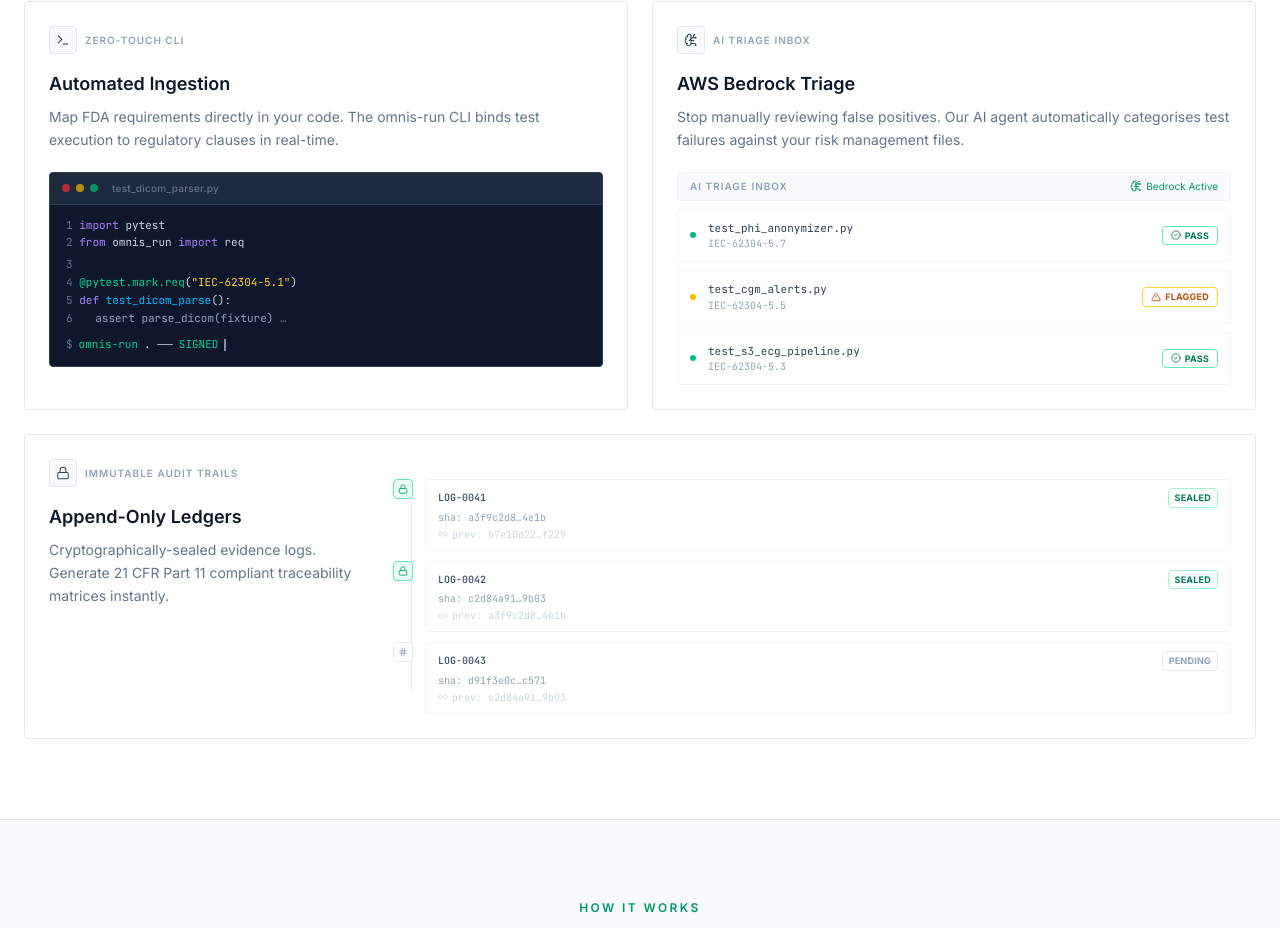
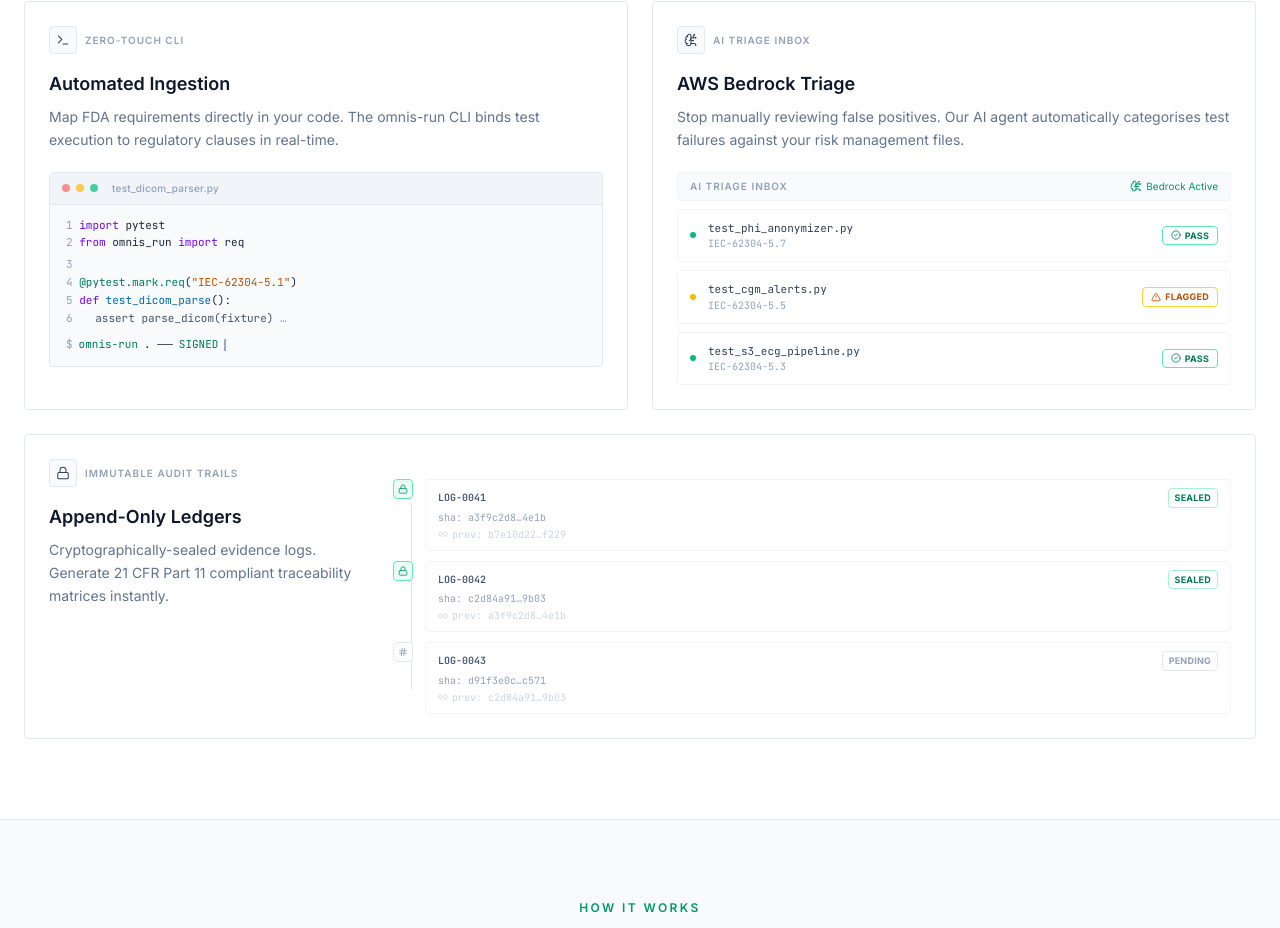
Before and after one commit to sbharatwaj3/omnis-ui, a Next.js app: page / in a window 1280 px wide. Shown: the part 1243-2171 px from the top of the page. Built offline with nearby package versions, Linux system fonts and the light colour scheme; no server answers.

Commit message:
style: invert terminal mockup to light mode for UI consistency

```diff
--- a/app/page.tsx
+++ b/app/page.tsx
@@ -312,60 +312,60 @@ function HeroSection() {
 
 /**
  * Card 1 visual — minimalist terminal mockup.
- * Dark surface, JetBrains Mono-style code snippet. Pure HTML/CSS, no canvas.
+ * Light surface (bg-slate-50), JetBrains Mono-style code snippet. Pure HTML/CSS, no canvas.
  */
 function TerminalMockup() {
   return (
-    <div className="mt-5 overflow-hidden rounded border border-slate-700 bg-slate-900">
+    <div className="mt-5 overflow-hidden rounded border border-slate-200 bg-slate-50">
       {/* Chrome bar */}
-      <div className="flex items-center gap-1.5 border-b border-slate-700 bg-slate-800 px-3 py-2">
-        <span className="h-2 w-2 rounded-full bg-red-500/70" />
+      <div className="flex items-center gap-1.5 border-b border-slate-200 bg-slate-100 px-3 py-2">
+        <span className="h-2 w-2 rounded-full bg-red-400/70" />
         <span className="h-2 w-2 rounded-full bg-amber-400/70" />
         <span className="h-2 w-2 rounded-full bg-emerald-500/70" />
-        <span className="ml-2 text-[10px] font-medium tracking-wide text-slate-500">
+        <span className="ml-2 text-[10px] font-medium tracking-wide text-slate-400">
           test_dicom_parser.py
         </span>
       </div>
       {/* Code body */}
       <div className="px-4 py-3 font-mono text-[11px] leading-relaxed">
         <p>
-          <span className="text-slate-500">1 </span>
-          <span className="text-violet-400">import</span>
-          <span className="text-slate-300"> pytest</span>
+          <span className="text-slate-400">1 </span>
+          <span className="text-violet-700">import</span>
+          <span className="text-slate-800"> pytest</span>
         </p>
         <p>
-          <span className="text-slate-500">2 </span>
-          <span className="text-violet-400">from</span>
-          <span className="text-slate-300"> omnis_run </span>
-          <span className="text-violet-400">import</span>
-          <span className="text-slate-300"> req</span>
+          <span className="text-slate-400">2 </span>
+          <span className="text-violet-700">from</span>
+          <span className="text-slate-800"> omnis_run </span>
+          <span className="text-violet-700">import</span>
+          <span className="text-slate-800"> req</span>
         </p>
         <p className="mt-1">
-          <span className="text-slate-500">3 </span>
+          <span className="text-slate-400">3 </span>
         </p>
         <p>
-          <span className="text-slate-500">4 </span>
-          <span className="text-emerald-400">@pytest.mark.req</span>
-          <span className="text-slate-300">(</span>
-          <span className="text-amber-300">&quot;IEC-62304-5.1&quot;</span>
-          <span className="text-slate-300">)</span>
+          <span className="text-slate-400">4 </span>
+          <span className="text-emerald-700">@pytest.mark.req</span>
+          <span className="text-slate-800">(</span>
+          <span className="text-amber-700">&quot;IEC-62304-5.1&quot;</span>
+          <span className="text-slate-800">)</span>
         </p>
         <p>
-          <span className="text-slate-500">5 </span>
-          <span className="text-violet-400">def</span>
-          <span className="text-sky-400"> test_dicom_parse</span>
-          <span className="text-slate-300">():</span>
+          <span className="text-slate-400">5 </span>
+          <span className="text-violet-700">def</span>
+          <span className="text-sky-700"> test_dicom_parse</span>
+          <span className="text-slate-800">():</span>
         </p>
         <p>
-          <span className="text-slate-500">6 </span>
-          <span className="text-slate-400 pl-4">assert parse_dicom(fixture) </span>
-          <span className="text-slate-500">…</span>
+          <span className="text-slate-400">6 </span>
+          <span className="text-slate-600 pl-4">assert parse_dicom(fixture) </span>
+          <span className="text-slate-400">…</span>
         </p>
         <p className="mt-2 flex items-center gap-1.5">
-          <span className="text-slate-500">$ </span>
-          <span className="text-emerald-400">omnis-run</span>
-          <span className="text-slate-300"> . ──</span>
-          <span className="text-emerald-400"> SIGNED</span>
+          <span className="text-slate-400">$ </span>
+          <span className="text-emerald-700">omnis-run</span>
+          <span className="text-slate-800"> . ──</span>
+          <span className="text-emerald-700"> SIGNED</span>
           <span className="inline-block h-3 w-0.5 animate-pulse bg-slate-400 align-middle" />
         </p>
       </div>
```
